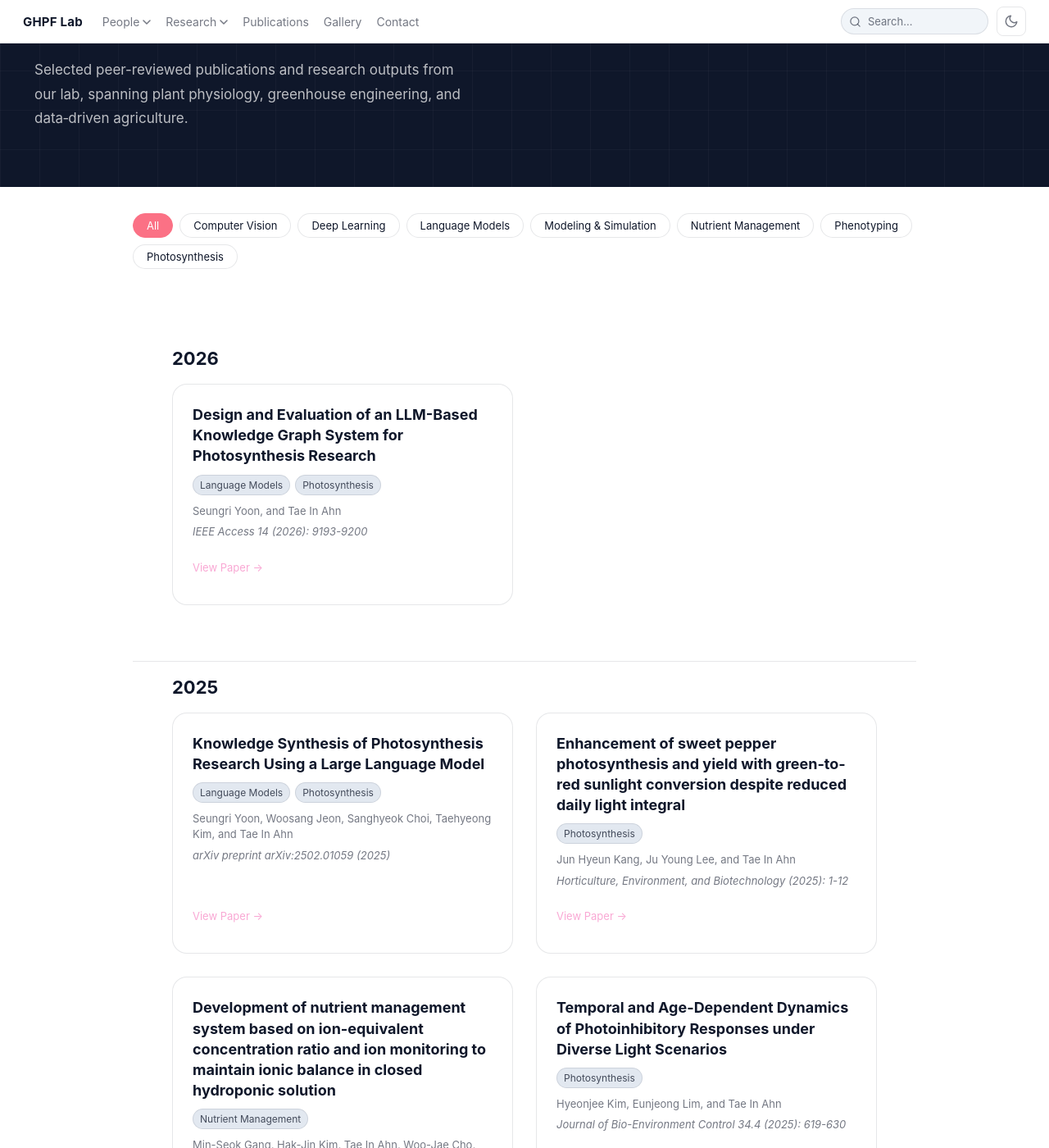
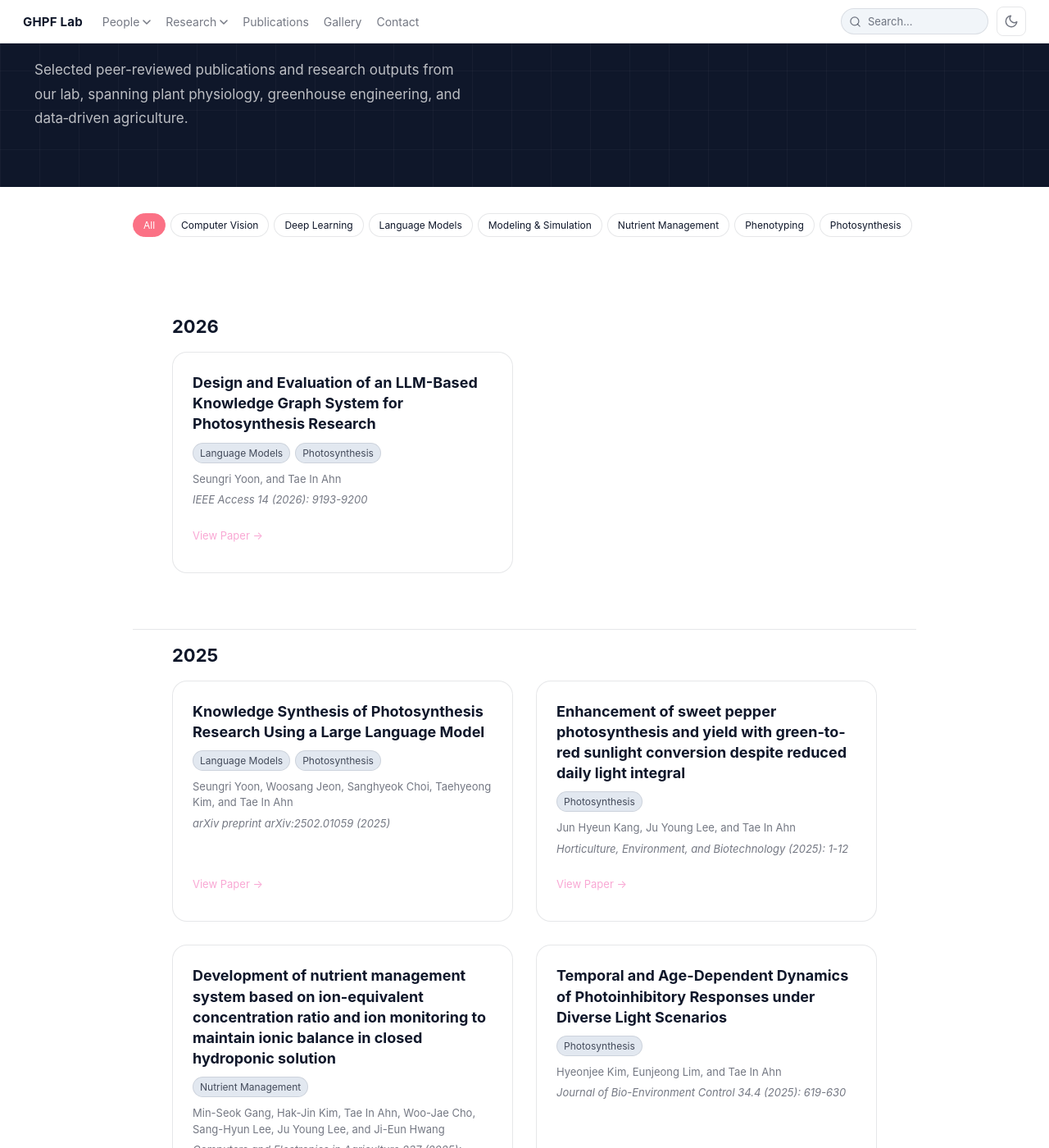
Before and after one commit to snughpf-alt/ghpf-lab-web-final-2, a Jekyll site: the page built from publications.md, in a window 1280 px wide and 1400 px high, scrolled down 255 px. Shown: the whole window at 82% size. Built offline with Jekyll 4.4.1, drawn with Linux system fonts in a browser that asks for light colours; some web fonts are replaced.

Commit message:
Compact publication filter chips so they fit on one line

```diff
--- a/assets/css/site.scss
+++ b/assets/css/site.scss
@@ -2116,18 +2116,19 @@ a:hover{color:var(--accent)}
 .pub-filter{
   display:flex;
   flex-wrap:wrap;
-  gap:8px;
+  gap:6px;
   margin-bottom:48px;
 }
 
 .pub-filter__btn{
-  padding:6px 16px;
+  padding:6px 12px;
   border:1px solid var(--line);
   border-radius:20px;
   background:var(--panel);
   color:var(--text);
-  font-size:13px;
+  font-size:12px;
   font-family:inherit;
+  white-space:nowrap;
   cursor:pointer;
   transition:all .2s ease;
 }
```
